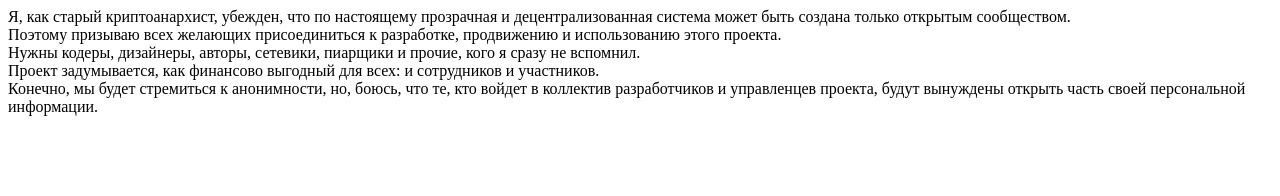
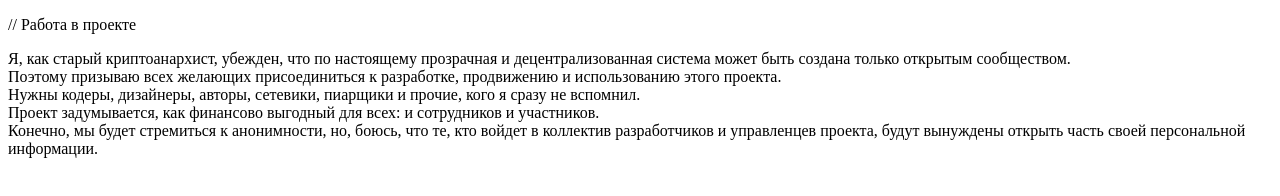
Before and after one commit to pev5691/daoussr, a plain HTML site: page htmldata/job.html in a window 1280 px wide. Drawn offline with Linux system fonts and the light colour scheme.

Commit message:
Update job.html

```diff
--- a/htmldata/job.html
+++ b/htmldata/job.html
@@ -6,10 +6,12 @@
 </head>
 
 <body>
-Я, как старый криптоанархист, убежден, что по настоящему прозрачная и децентрализованная система может быть создана только открытым сообществом.<br>
-Поэтому призываю всех желающих присоединиться к разработке, продвижению и использованию этого проекта.<br>
-Нужны кодеры, дизайнеры, авторы, сетевики, пиарщики и прочие, кого я сразу не вспомнил.<br>
-Проект задумывается, как финансово выгодный для всех: и сотрудников и участников.<br>
-Конечно, мы будет стремиться к анонимности, но, боюсь, что те, кто войдет в коллектив разработчиков и управленцев проекта, будут вынуждены открыть часть своей персональной информации.
+<p>// Работа в проекте</p>
+<p>Я, как старый криптоанархист, убежден, что по настоящему прозрачная и децентрализованная система может быть создана только открытым сообществом.<br>
+  Поэтому призываю всех желающих присоединиться к разработке, продвижению и использованию этого проекта.<br>
+  Нужны кодеры, дизайнеры, авторы, сетевики, пиарщики и прочие, кого я сразу не вспомнил.<br>
+  Проект задумывается, как финансово выгодный для всех: и сотрудников и участников.<br>
+  Конечно, мы будет стремиться к анонимности, но, боюсь, что те, кто войдет в коллектив разработчиков и управленцев проекта, будут вынуждены открыть часть своей персональной информации.
+</p>
 </body>
 </html>
```
